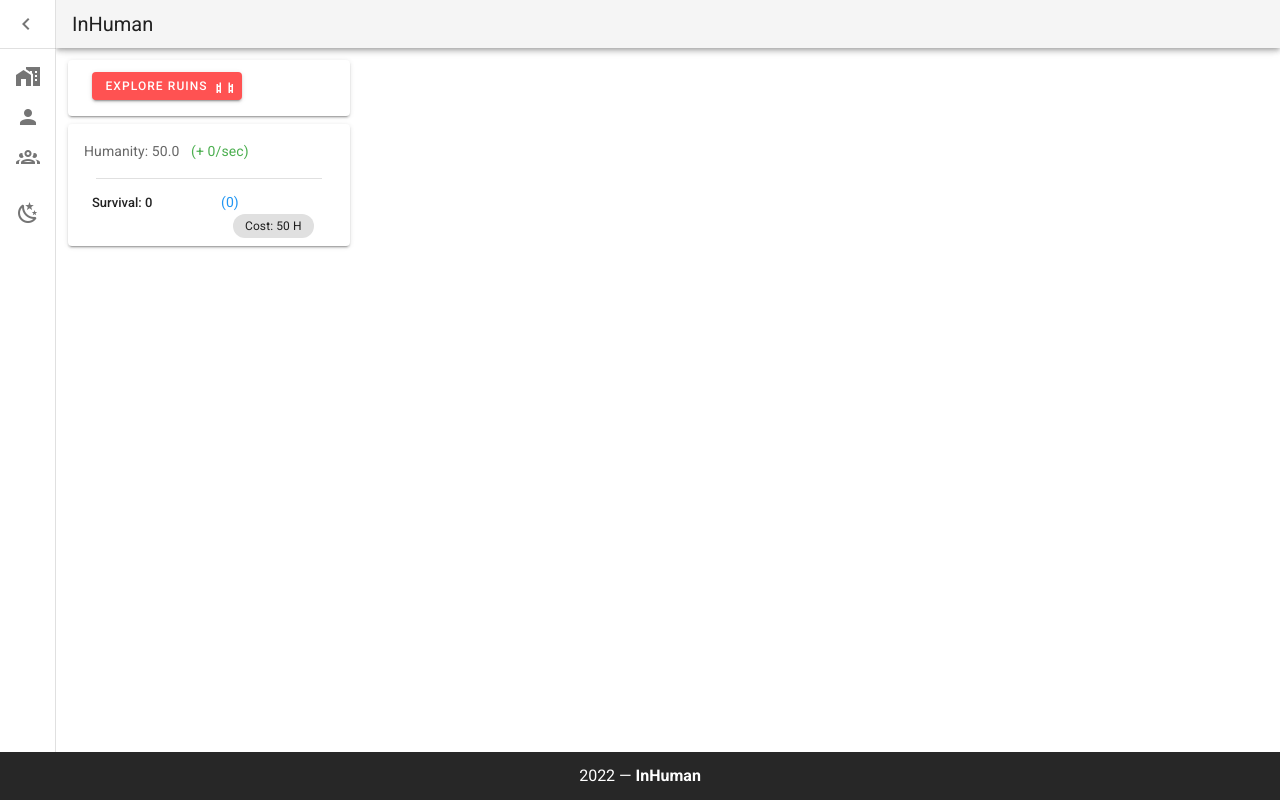
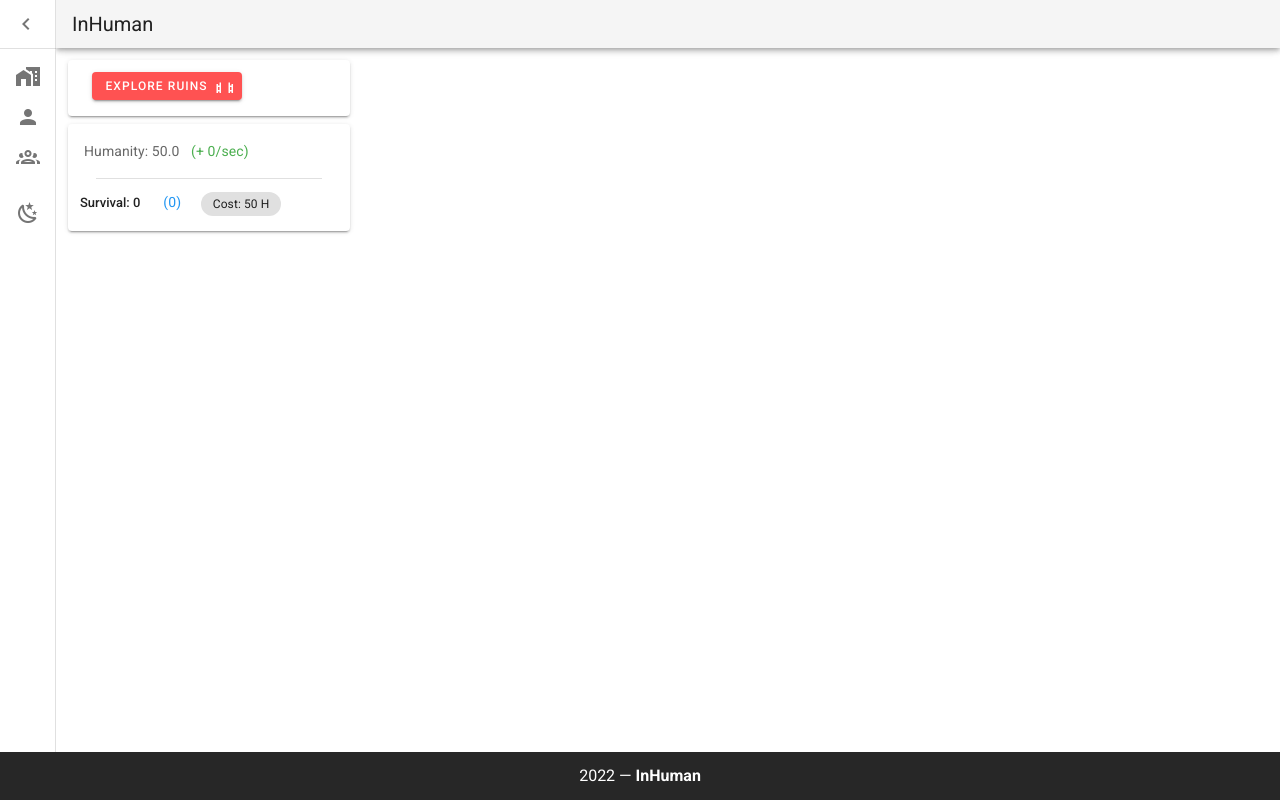
Before and after one commit to Ulises502/InHuman, a Vue app: page / in a window 1280 px wide. Built offline with nearby package versions, Linux system fonts and the light colour scheme.

Commit message:
Adjust padding of virtue list

```diff
--- a/src/pages/Home.vue
+++ b/src/pages/Home.vue
@@ -41,7 +41,7 @@
             v-bind:key="virtue.name"
             v-show="showVirtue(virtue.name)"
           >
-            <v-col cols="6" class="py-1">
+            <v-col cols="4" class="py-1 px-0">
               <v-list dense nav class="pa-0">
                 <v-list-item-group v-model="selectedVirtue" color="primary">
                   <v-list-item :to="'/' + virtue.name.toLowerCase()">
@@ -54,7 +54,7 @@
                 </v-list-item-group>
               </v-list>
             </v-col>
-            <v-col cols="6" class="py-1">
+            <v-col cols="8" class="py-1 px-0">
               <div
                 v-show="showVirtue(virtue.name)"
                 class="mt-2"
```
